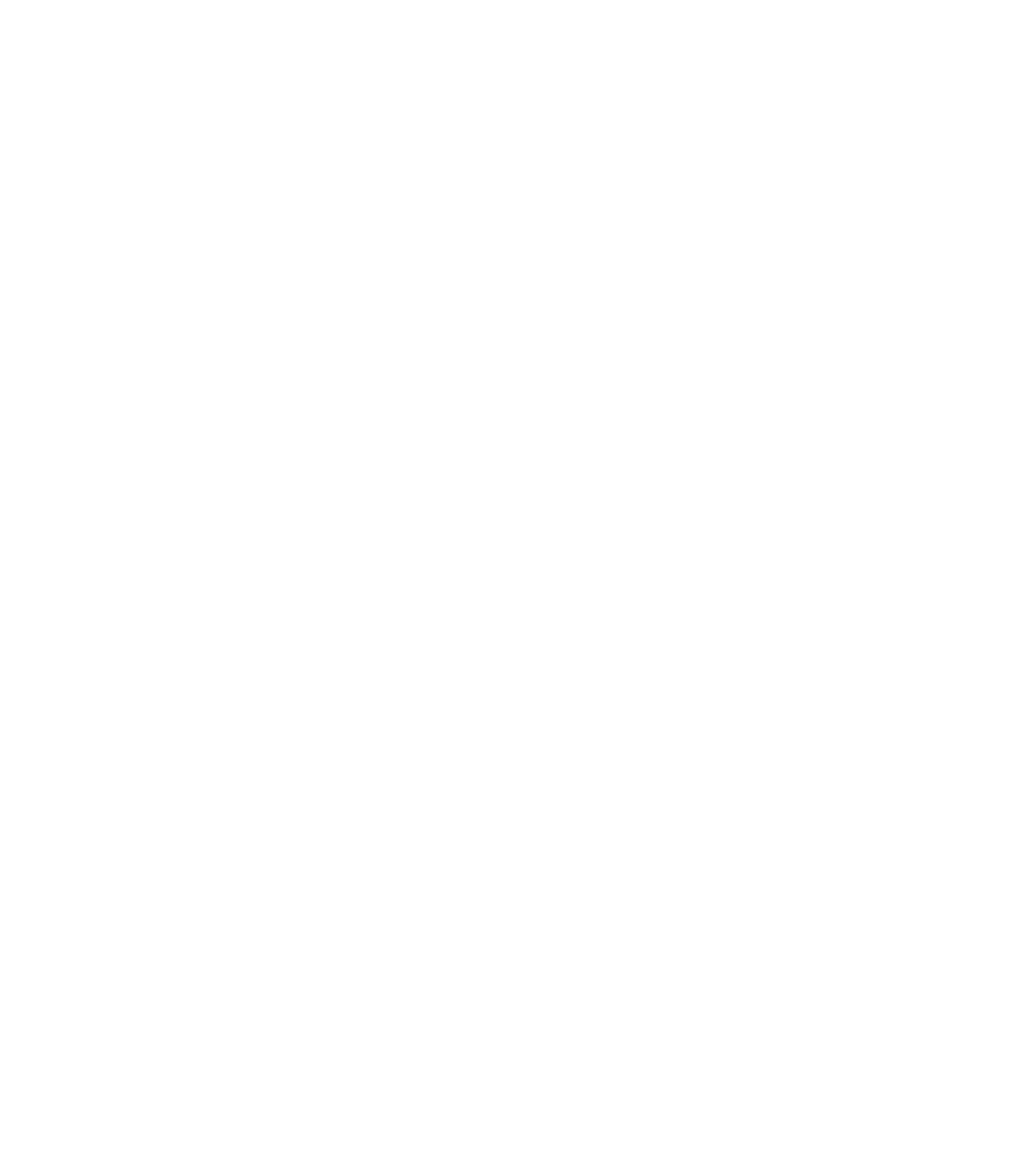
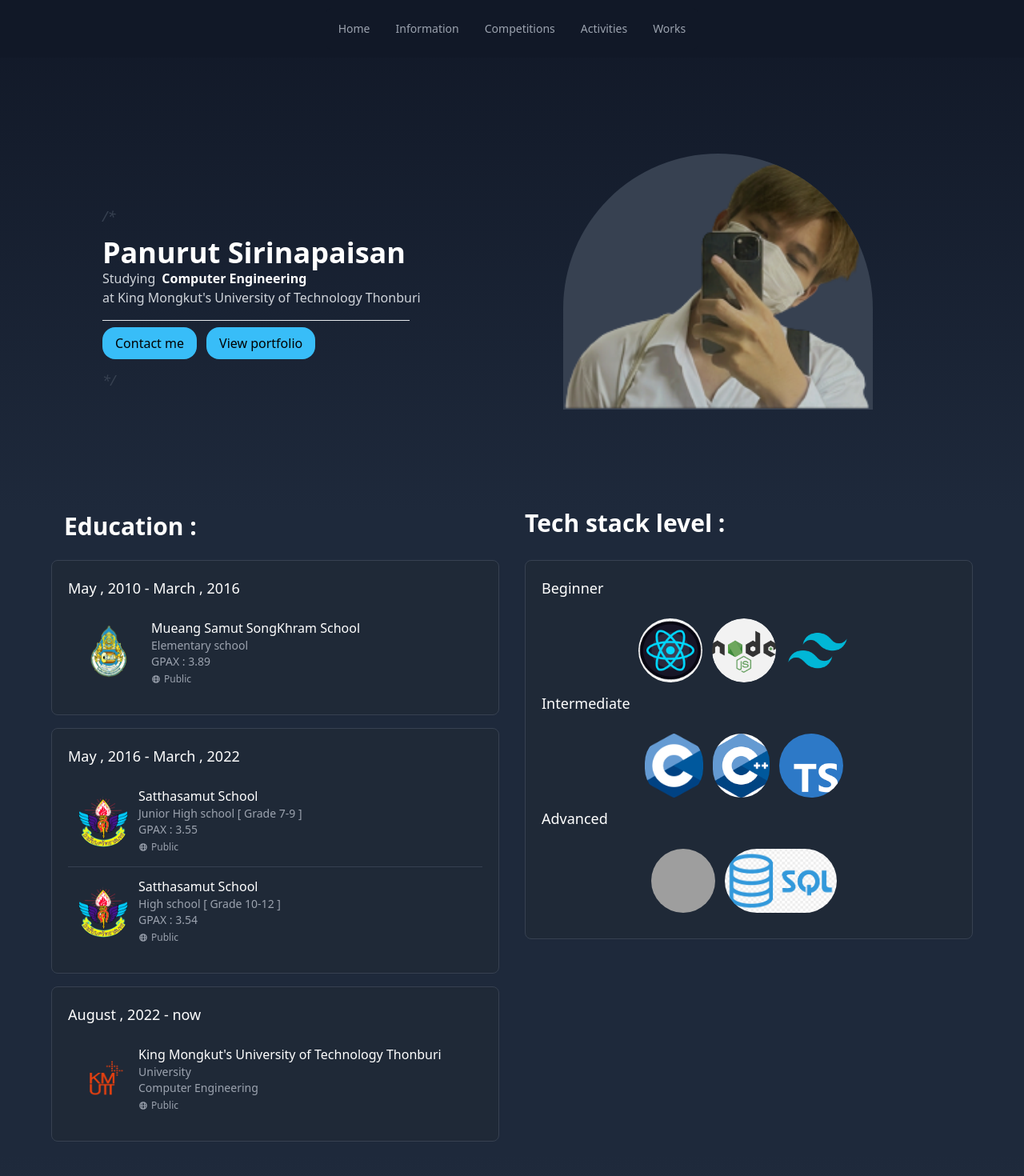
Before and after one commit to sokungz01/portfolio_cpe101_webapp, a Preact app: page / in a window 1280 px wide. Shown: the top 1470 px of the page at 80% size. Before the commit the page ends 800 px from the top, so only its background shows below. Built offline with nearby package versions, Linux system fonts and the light colour scheme; grey boxes are pictures that could not be loaded.

Commit message:
return section href

```diff
--- a/src/Components/Navbar.tsx
+++ b/src/Components/Navbar.tsx
@@ -35,7 +35,7 @@
           <ul class="flex flex-col p-4 mt-4 rounded-lg border  md:flex-row md:space-x-8 md:mt-0 md:text-sm md:font-medium md:border-0  bg-gray-800 md:bg-gray-900 border-gray-700 ">
             <li>
               <a
-                href="/"
+                href="#home-section"
                 class="block py-2 pr-4 pl-3  rounded  md:border-0  md:p-0 text-gray-400 md:hover:text-white hover:bg-gray-700 hover:text-white md:hover:bg-transparent"
               >
                 Home
@@ -43,7 +43,7 @@
             </li>
             <li>
               <a
-                href="/information"
+                href="#information-section"
                 class="block py-2 pr-4 pl-3  rounded  md:border-0  md:p-0 text-gray-400 md:hover:text-white hover:bg-gray-700 hover:text-white md:hover:bg-transparent"
               >
                 Information
@@ -51,7 +51,7 @@
             </li>
             <li>
               <a
-                href="/competitions"
+                href="#competitions-section"
                 class="block py-2 pr-4 pl-3  rounded  md:border-0  md:p-0 text-gray-400 md:hover:text-white hover:bg-gray-700 hover:text-white md:hover:bg-transparent"
               >
                 Competitions
@@ -59,7 +59,7 @@
             </li>
             <li>
               <a
-                href="/activities"
+                href="#activities-section"
                 class="block py-2 pr-4 pl-3  rounded  md:border-0  md:p-0 text-gray-400 md:hover:text-white hover:bg-gray-700 hover:text-white md:hover:bg-transparent"
               >
                 Activities
@@ -67,7 +67,7 @@
             </li>
             <li>
               <a
-                href="/works"
+                href="#works-section"
                 class="block py-2 pr-4 pl-3  rounded  md:border-0  md:p-0 text-gray-400 md:hover:text-white hover:bg-gray-700 hover:text-white md:hover:bg-transparent"
               >
                 Works
--- a/src/app.tsx
+++ b/src/app.tsx
@@ -1,22 +1,22 @@
-import { Homepage } from './Pages/Homepage';
-import { ActivitiesPage } from './Pages/ActivitiesPage';
-import { CompetitionsPage } from './Pages/CompetitionsPage';
-import { InformationPages } from './Pages/InformationPage';
-import { WorksPage } from './Pages/WorksPage';
-import { BrowserRouter, Navigate, Route, Routes } from 'react-router-dom';
+import { Navbar } from './Components/Navbar'
+import { Myself } from './Components/Myself'
+import { Information } from './Components/Information'
+import { Competitions } from './Components/Competitions';
+import { Activities } from './Components/Activities';
+import { Works } from './Components/Works';
+import { Footer } from './Components/Footer';
 export function App() {
   return (
 
-    <BrowserRouter>
-    <Routes>
-      <Route path="/" element={<Homepage/>} />
-      <Route path="/information" element={<InformationPages />} />
-      <Route path="/competitions" element={<CompetitionsPage />} />
-      <Route path="/activities" element={<ActivitiesPage />} />
-      <Route path="/works" element={<WorksPage />} />
-      <Route path="*" element={<Navigate to="/" />} />
-    </Routes>
-  </BrowserRouter>
+    <div>
+      <Navbar />
+      <div className="bg-gradient-to-b from-gray-900 to-slate-800 flex flex-col text-white pt-32 pb-32"><Myself/></div>
+      <div className="bg-gradient-to-b from-slate-800 to-slate-800 flex flex-col text-white"><Information/></div>
+      <div className="bg-gradient-to-b from-slate-800 to-slate-700 flex flex-col text-white "><Competitions/></div>
+      <div className="bg-gradient-to-b from-slate-700 to-slate-700 flex flex-col text-white "><Activities/></div>
+      <div className="bg-gradient-to-b from-slate-700 to-slate-600 flex flex-col text-white "><Works/></div>
+      <Footer/>
+    </div>
 
   );
 }
```
